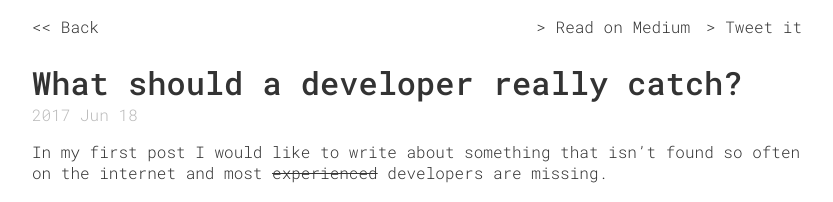
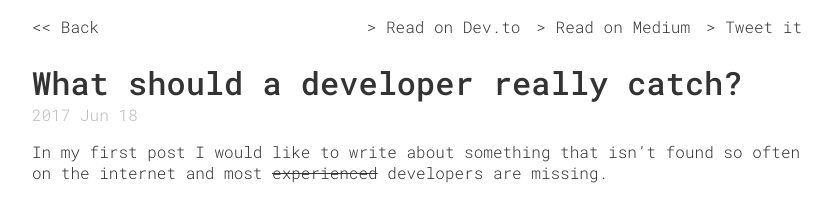
Before and after one commit to fefas/blog.fefas.net, a Jekyll site: the page built from jekyll/_posts/2017-06-18-what-should-a-developer-really-catch?.md, in a window 1280 px wide and 900 px high. Shown: the top 202 px of the window, without its empty margins (223-1056 px from the left). Built offline with Jekyll 4.4.1, drawn with Linux system fonts in a browser that asks for light colours.

Commit message:
Add link to dev.to on posts page (resolves #39)

```diff
--- a/jekyll/_layouts/post.html
+++ b/jekyll/_layouts/post.html
@@ -4,7 +4,8 @@ layout: base
 <nav>
   <a href="/">&lt;&lt; Back</a>
   <a href="https://twitter.com/share">Tweet it</a>
-  <a href="https://medium.com/{{ page.mediumUri }}">Read on Medium</a>
+  <a href="https://medium.com/@fefas/{{ page.mediumLink }}">Read on Medium</a>
+  <a href="https://dev.to/fefas/{{ page.devtoLink }}">Read on Dev.to</a>
 </nav>
 
 <main>
```
Also changed, not shown: jekyll/_posts/2017-06-18-what-should-a-developer-really-catch?.md (+2 -1 lines).
